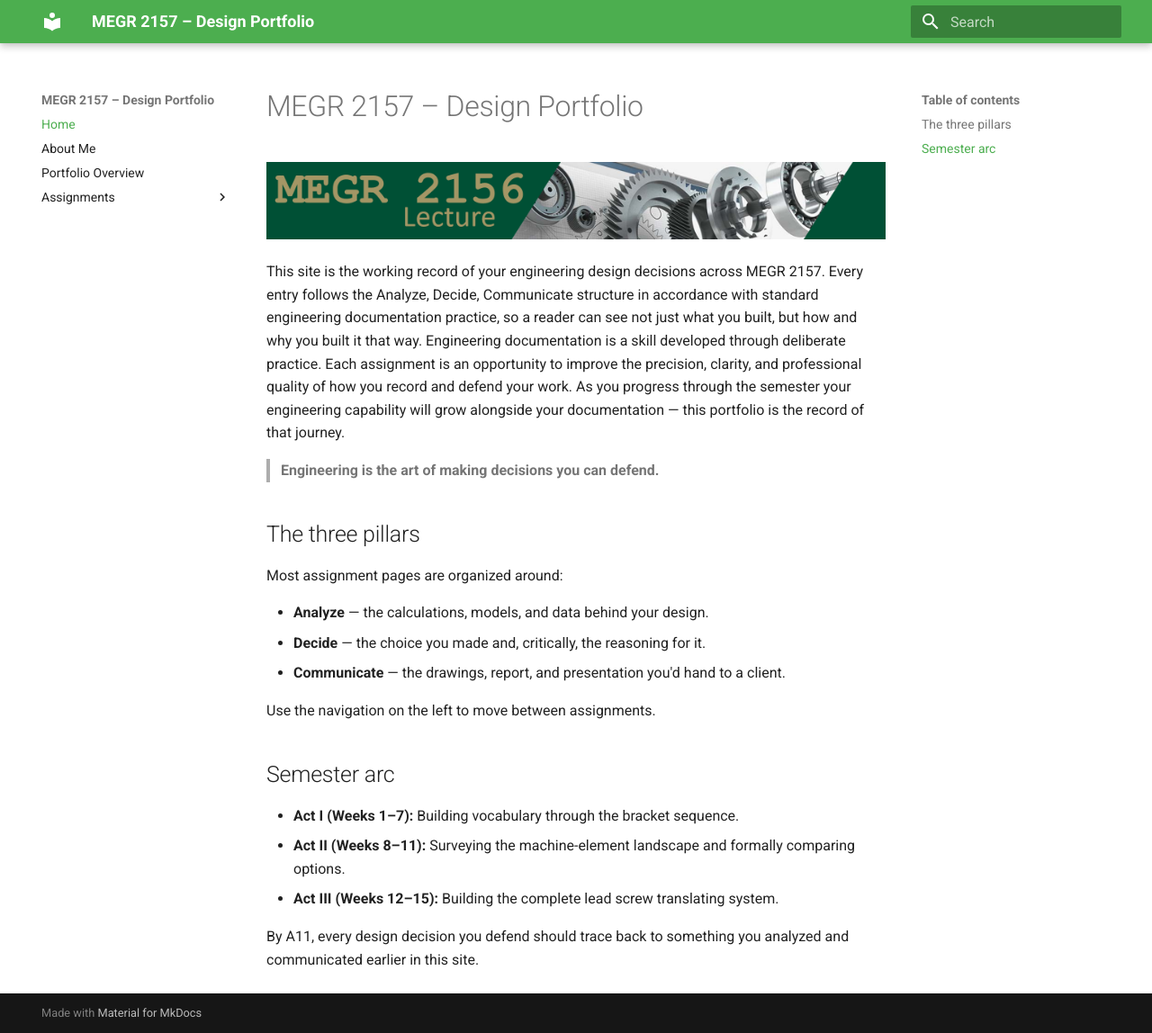
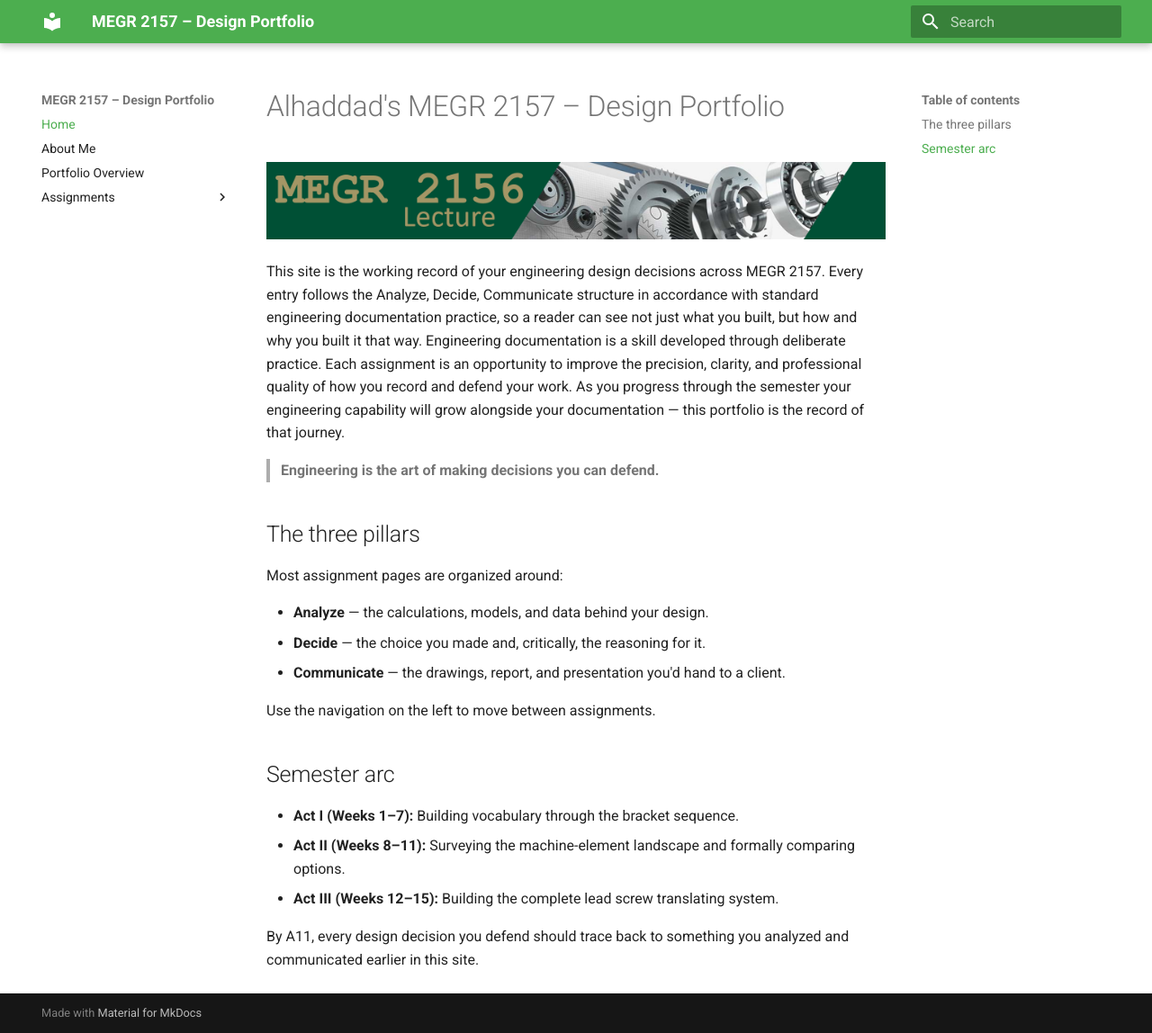
Before and after one commit to aalhadd7/Alhaddad-s-MEGR2157-portfolio, an MkDocs documentation site: the page built from docs/index.md, in a window 1280 px wide and 1148 px high. Shown: the whole window at 90% size. Built offline with MkDocs 1.6.1 and Material for MkDocs 9.7.7, drawn with Linux system fonts in a browser that asks for light colours.

Commit message:
Update title in design portfolio documentation

```diff
--- a/docs/index.md
+++ b/docs/index.md
@@ -1,4 +1,4 @@
-# MEGR 2157 – Design Portfolio
+# Alhaddad's MEGR 2157 – Design Portfolio
 
 ![MEGR 2156-7 Title](MEGR2156title.png)
 
```
